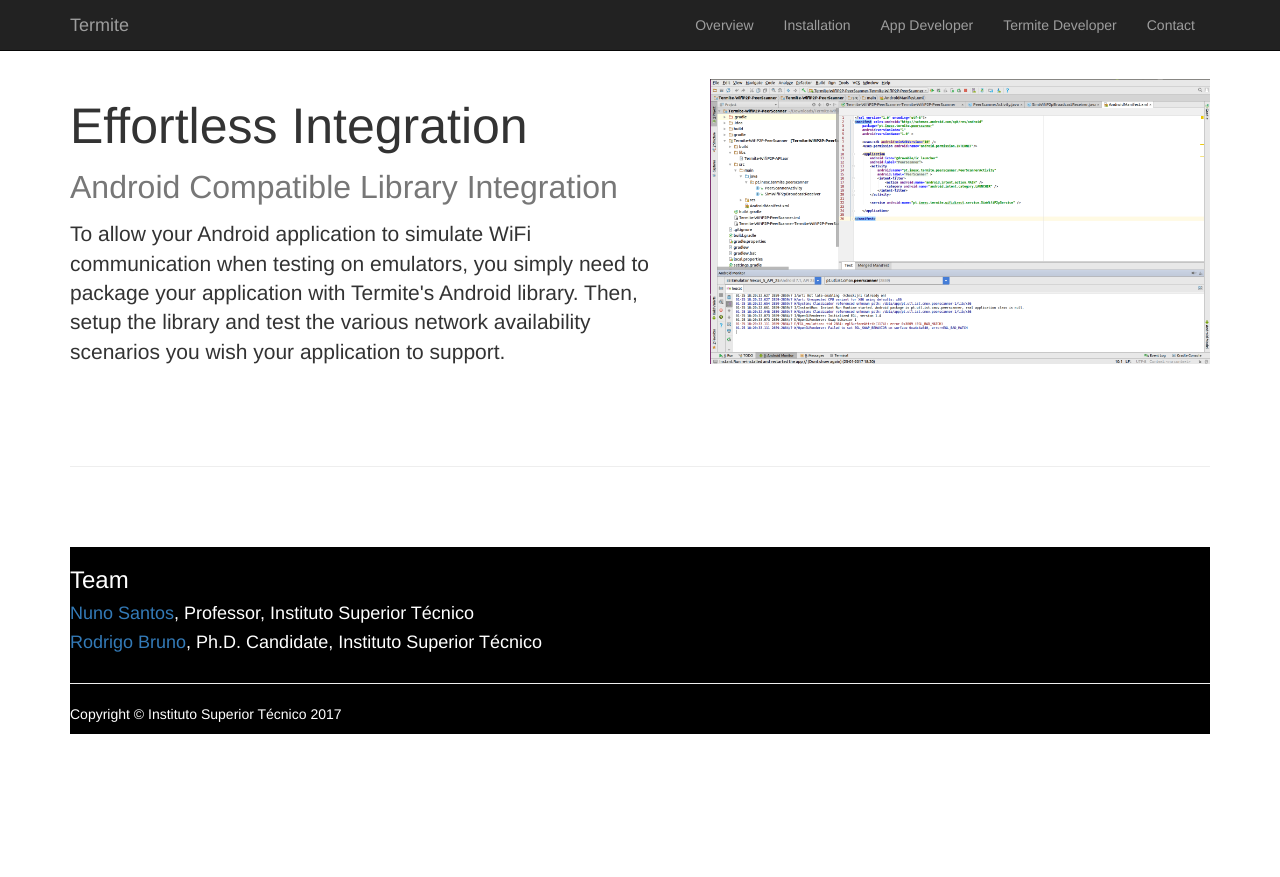
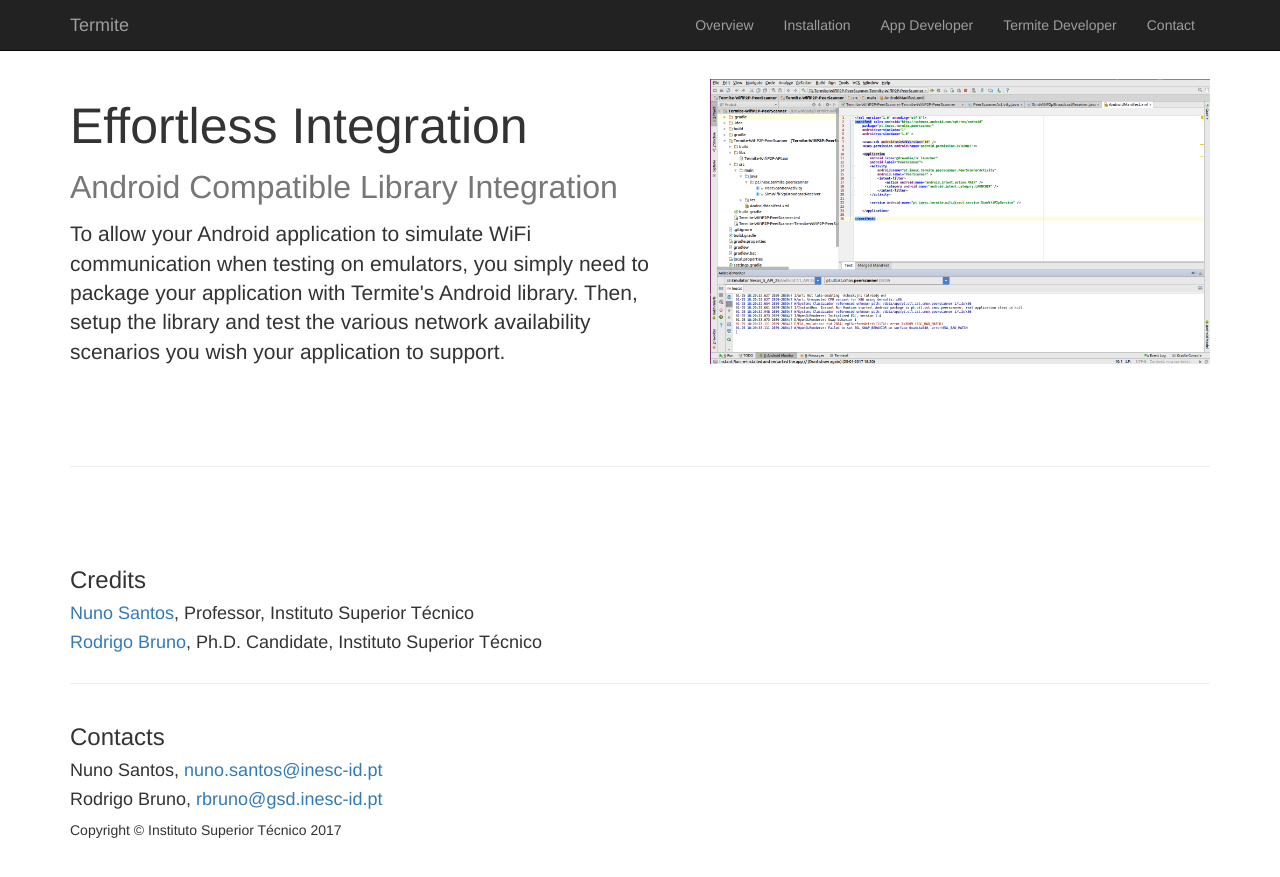
Before and after one commit to etraudonun/termite, a Jekyll site: the page index.html, which Jekyll copies as it is, in a window 1280 px wide and 900 px high, scrolled down 2408 px. Shown: the top 877 px of the window. Built offline with Jekyll 4.4.1, drawn with Linux system fonts in a browser that asks for light colours; before the commit the page ends 3192 px from its top, so only the background shows below that.

Commit message:
Update index.html

```diff
--- a/index.html
+++ b/index.html
@@ -277,15 +277,11 @@
 
         <hr class="featurette-divider">
 
-        <div style="background-color:#000;">
-            <font color="white">
         <!-- Footer -->
         <footer>
-
-
             <div class="row">
                 <div class="col-md-12">
-                            <h3>Team</h3>
+                    <h3>Credits</h3>
                     <h4><a href="http://www.gsd.inesc-id.pt/~nsantos/">Nuno Santos</a>, Professor, Instituto Superior Técnico</h4>
                     <h4><a href="http://www.gsd.inesc-id.pt/~rbruno/">Rodrigo Bruno</a>, Ph.D. Candidate, Instituto Superior Técnico</h4>
                 </div>
@@ -294,14 +290,20 @@
             <hr>
 
             <div class="row">
+                <div class="col-md-12">
+                    <h3 id="contacts">Contacts</h3>
+                    <h4>Nuno Santos, <a href="nuno.santos@inesc-id.pt">nuno.santos@inesc-id.pt</a></h4>
+                    <h4>Rodrigo Bruno, <a href="rbruno@gsd.inesc-id.pt">rbruno@gsd.inesc-id.pt</a></h4>
+                </div>
+            </div>
+
+            <div class="row">
                 <div class="col-lg-12">
                     <p>Copyright &copy; Instituto Superior Técnico 2017</p>
                 </div>
             </div>
+        </footer>
 
-                </footer>
-            </font>
-        </div>
 
     </div>
     <!-- /.container -->
```
Lines whose indentation alone changed are shown as unchanged.
